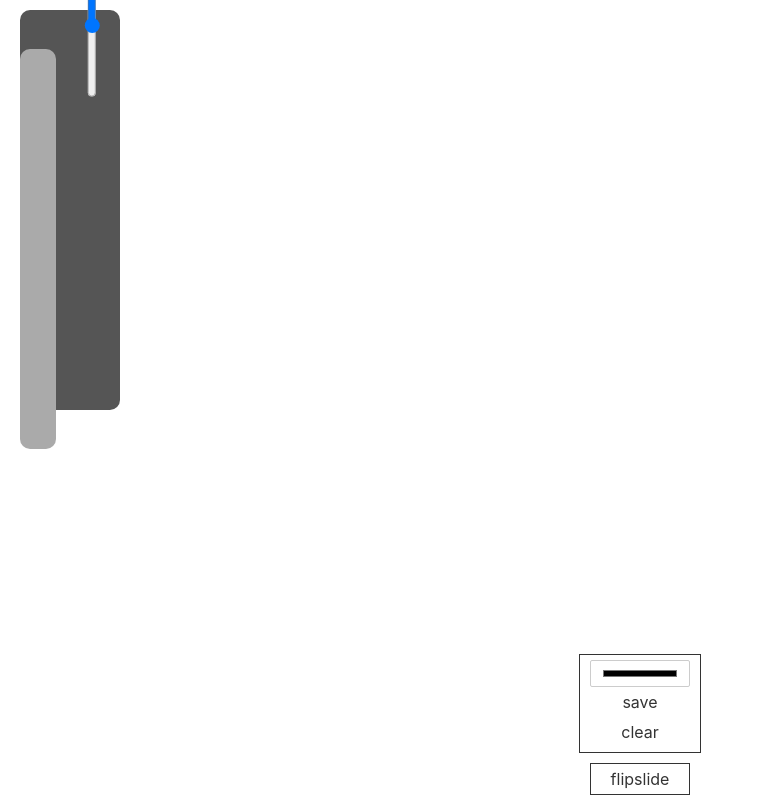
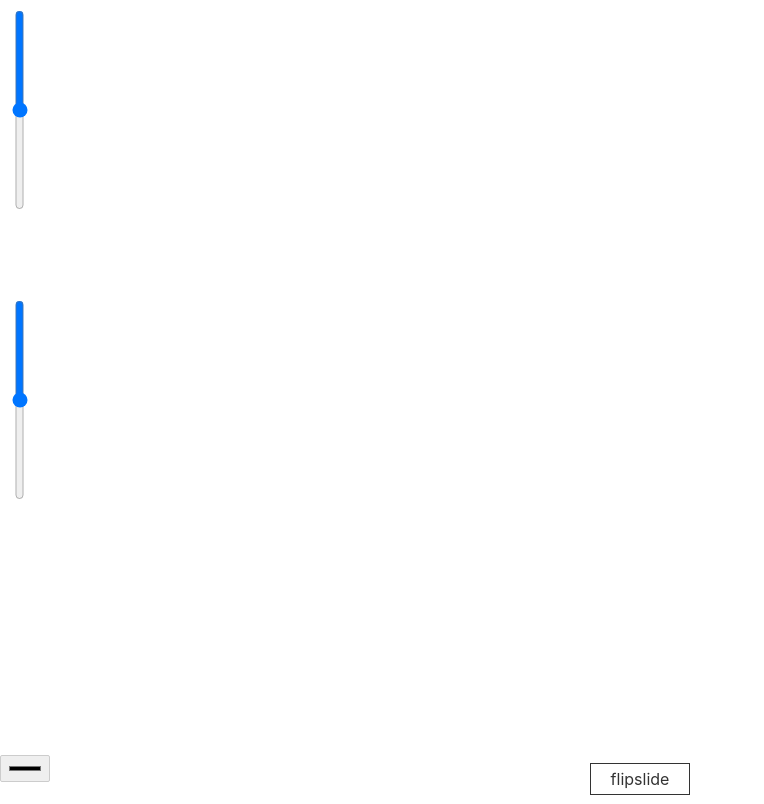
Before and after one commit to plachenko/flipslide, a Svelte app: page / in a window 1280 px wide. Shown: the whole page, without its empty margins (0-764 px from the left). Built offline with nearby package versions, Linux system fonts and the light colour scheme.

Commit message:
brush ui changes

```diff
--- a/src/App.svelte
+++ b/src/App.svelte
@@ -7,6 +7,9 @@
 
 	let menu;
 	let slider;
+	let brushSize = 10;
+	let opacity = 1;
+
 	let layers = [
 		null
 	];
@@ -35,30 +38,43 @@
 	// Done Capturing stroke.
 	function handleCapDoneEvt(){
 		// layers[0].clear();
-		layers[0].endStroke();
+		layers[curLayer].endStroke();
 	}
 
 	// Handle cursor move...
 	function handleMoveEvt(e){
 	}
 
+	/* TODO Clean. */
+	function handleOpacity(e){
+		layers[curLayer].opacity = e.target.value;
+	}
+
+	function handleSize(e){
+		layers[curLayer].iSize = e.target.value/2;
+	}
+
+	function handleColor(e){
+		layers[curLayer].color = e.target.value;
+	}
+
 </script>
 
 <main>
-	<div id="brushSize">
-		<input orient="vertical" id="range" type="range" />
-		<div class="sliderContainer">
-		</div>
+	<div id="brushSize" class="menu vert">
+		<input on:change="{handleSize}" type="range" />
 	</div>
+	<div id="brushOpacity" class="menu vert">
+		<input min="0" max="1" step=".1" on:change="{handleOpacity}" type="range" />
+	</div>
+	<input on:change="{handleColor}" value="2" type="color" class="menu" id="color">
 
-	<!--
 	<Capture
 		on:capEvt={handleCapEvt}
 		on:mvEvt={handleMoveEvt}
 		on:capStart={handleCapStartEvt}
 		on:capDone={handleCapDoneEvt}
 		/>
-	-->
 	<!-- <Cursor bind:pos={{x: 0, y:0}} /> -->
 
 	{#each layers as layer}
@@ -74,26 +90,45 @@
 		width: 100%;
 		height: 100%;
 		}
-	#range{
-		background-color:#F00;
-		border: 1px solid;
+	.menu{
+		z-index: 9999;
+	}
+
+	#color{
+		position: absolute;
+		bottom: 10px;
+	}
+
+	.vert input[type="range"]{
+		cursor: pointer;
+		width: 200px !important;
+		background-color:#333;
 		transform: rotate(90deg);
+		transform-origin: left top;
+		position: absolute;
+		left: 25px;
+		top: 0px;
 		}
+
+	.vert{
+		position: absolute;
+		height: 200px;
+		left: 10px;
+		box-sizing: border-box;
+		padding: 10px;
+	}
+
+	#brushOpacity{
+		top: 300px;
+	}
 	#brushSize{
-		border-radius: 10px;
-		position: absolute;
-		background-color: #555;
-		height: 400px;
-		left: 20px;
-		width: 100px;
-		/* padding: 10px; */
-		box-sizing: border-box;
+		width: 10px;
 		top: 10px;
 		}
+	/*
 	.sliderContainer{
 		border-radius: 10px;
 		box-sizing: border-box;
-		/* padding: 3px; */
 		background-color:#AAA;
 		width: 36px;
 		height: 100%;
@@ -116,4 +151,5 @@
 			z-index:9999;
 
 		}
+		*/
 </style>
--- a/src/Can2D.svelte
+++ b/src/Can2D.svelte
@@ -4,14 +4,15 @@
 	import Point from './classes/Point.js';
 	import * as FSMath from './classes/FSMath.js'
 
-	import { Color } from './classes/Color.js';
+	import { Color } from './classes/threejs/Color.js';
 
 	let canvas;
 	let ctx;
 
 	export let strokeArray = [];
-	export let iSize = 18;
+	export let iSize = 2;
 	export let color = "#000";
+	export let opacity = 1;
 
 	export let width = 0;
 	export let height = 0;
@@ -29,6 +30,7 @@
 	let tickInt = 0;
 
 	let pts = [];
+
 
 
 	$: currentPoint && handlePointChange();
@@ -88,7 +90,7 @@
 		}
 
 		currentPoint.angle = angle + FSMath.toRad(45);
-		currentPoint.size = s/3 + (currentPoint.pressure*4);
+		currentPoint.size = (iSize/3) + (s/3 + (currentPoint.pressure*4));
 
 		/* drawRect(currentPoint, currentPoint.size, currentPoint.angle, true, lastPoint); */
 		drawLerp(currentPoint, lastPoint);
@@ -109,6 +111,9 @@
 
 		ctx.beginPath();
 		ctx.moveTo(pts[0]?.x, pts[0]?.y);
+		let col = new Color(color)
+		ctx.fillStyle = `rgba(${col.r*255}, ${col.g*255}, ${col.b*255}, ${opacity/2})`;
+		console.log(ctx.fillStyle);
 
 		while(0 < idx){
 			const i = pts.length - idx;
@@ -126,7 +131,7 @@
 		if(fill){
 			ctx.fill();
 		}
-		ctx.stroke();
+		/* ctx.stroke(); */
 	}
 
 	function drawLerp(pt1, pt2){
--- a/src/Capture.svelte
+++ b/src/Capture.svelte
@@ -45,7 +45,7 @@
 <style>
 #capture{
     touch-action: none;
-    z-index: 9998;
+    z-index: 9997;
     width: 100%;
     height: 100%;
     position: absolute;
--- a/src/Menu.svelte
+++ b/src/Menu.svelte
@@ -55,18 +55,6 @@
 </script>
 
 <div id="flipslide-logo" bind:this={menu} draggable="true">
-    <div id="menu">
-        <input on:change={handleColor} bind:value={color} class="btn" type="color" />
-
-        {#each options as option }
-        <div class="btn">
-            <span on:click={option.method}>
-                {option.label}
-            </span>
-        </div>
-        {/each}
-    </div>
-
     <div class="btn" id="logo">flipslide</div>
 </div>
 
```
